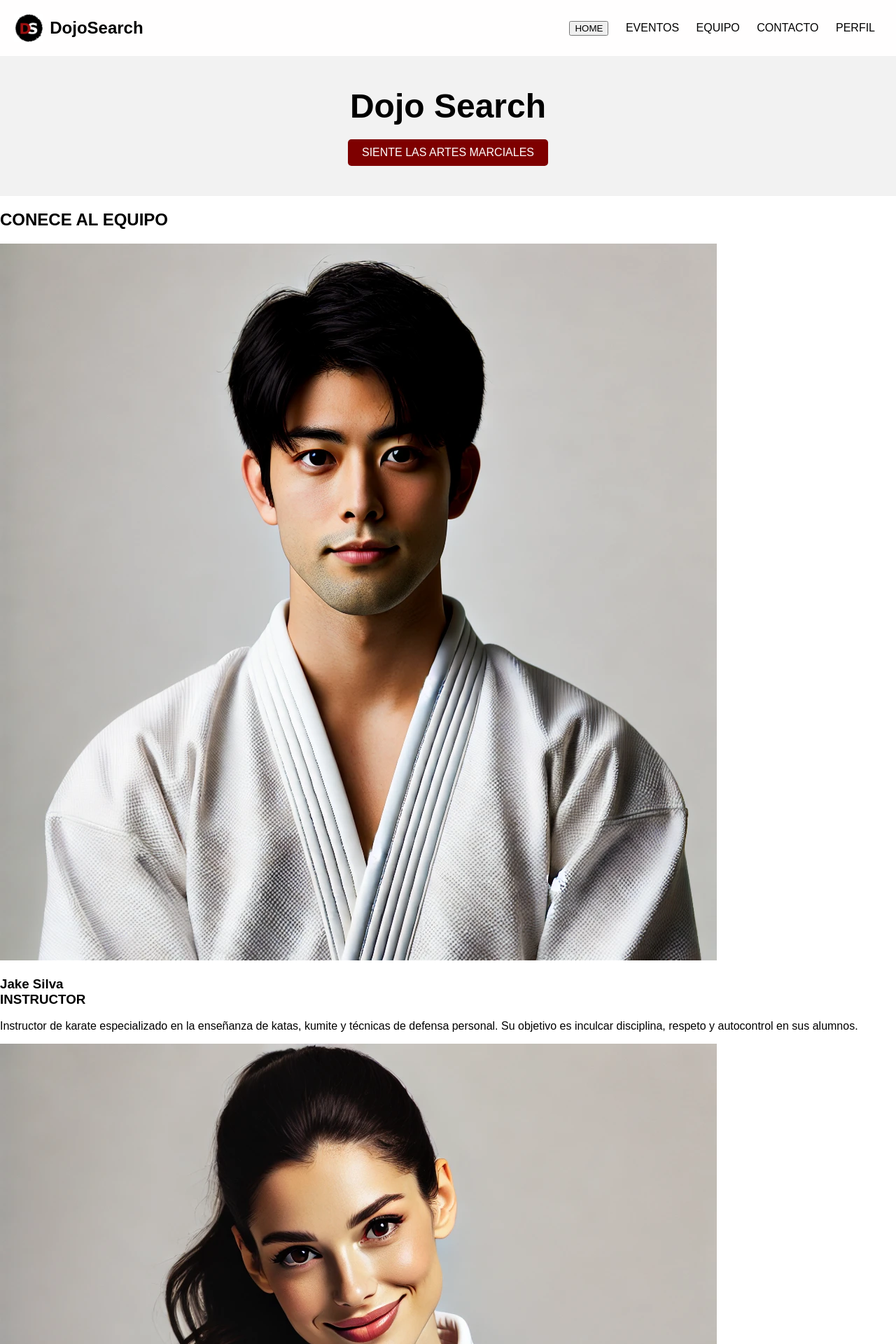
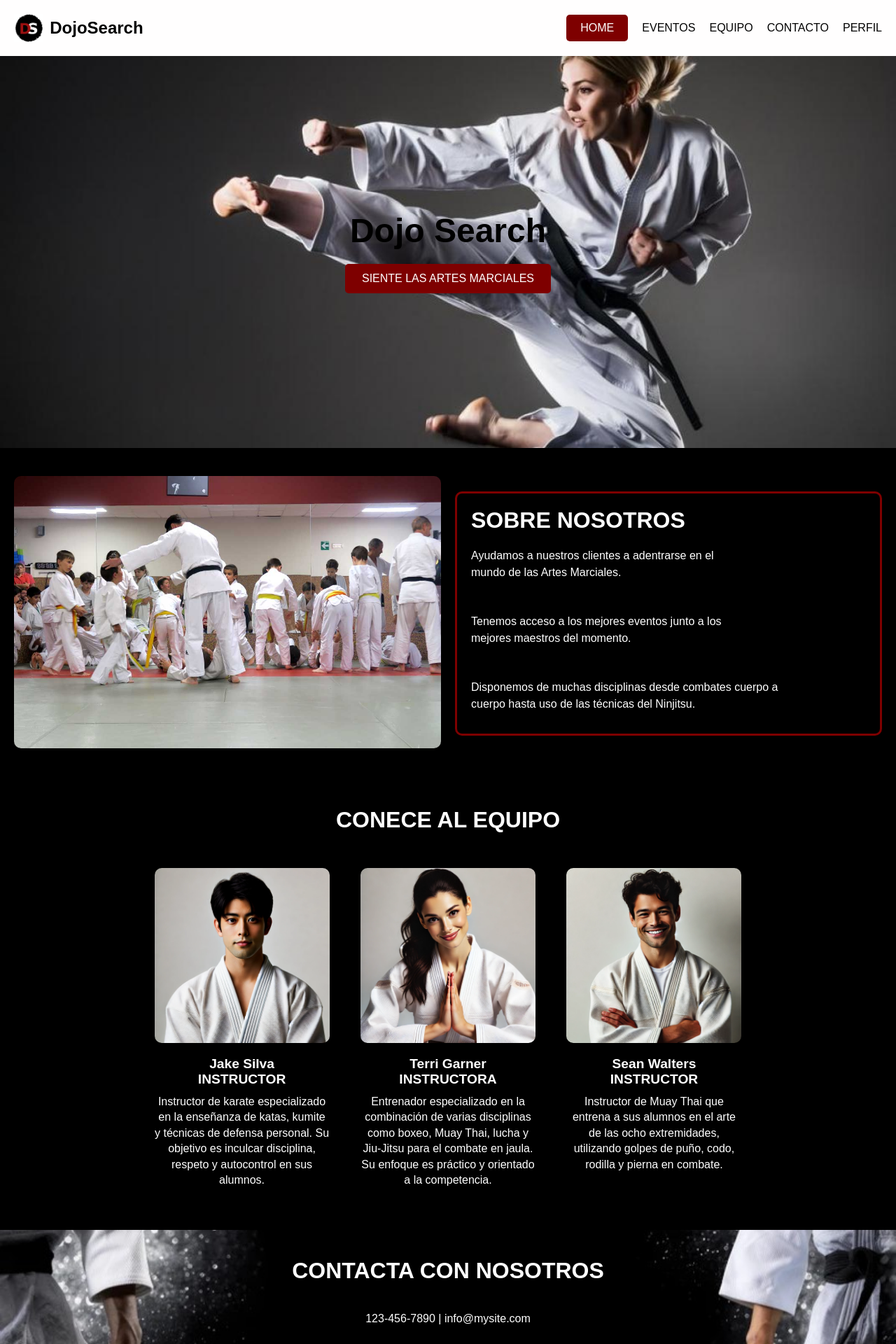
Before and after one commit to Alboraizquiher/PRPYECTO-TRANSVERSAL, a PHP site: page /html.html in a window 1280 px wide. Shown: the top 1920 px of the page at 70% size. Run offline with PHP 8.4, Linux system fonts and the light colour scheme.

Commit message:
toda la pagina home hecha

```diff
--- a/Home html/css.css
+++ b/Home html/css.css
@@ -1,18 +1,30 @@
-/* Estilos generales */
+/* ----------------------
+   RESETEO BÁSICO
+---------------------- */
+* {
+    margin: 0;
+    padding: 0;
+    box-sizing: border-box;
+}
+
+/* ----------------------
+   ESTILOS GENERALES
+---------------------- */
 body {
     font-family: Arial, sans-serif;
-    margin: 0;
-    padding: 0;
-    color: #000000;
+    color: #000;
 }
 
+/* ----------------------
+   HEADER
+---------------------- */
 header {
     display: flex;
     justify-content: space-between;
     align-items: center;
     padding: 20px;
     background-color: #fffefe;
-    color: rgb(0, 0, 0);
+    color: #000;
 }
 
 .logo-container {
@@ -21,114 +33,258 @@ header {
 }
 
 .logo {
-    height: 40px; /* Ajusta el tamaño del logo según sea necesario */
+    height: 40px; /* Ajusta el tamaño del logo si lo necesitas */
     margin-right: 10px;
 }
 
 header h2 {
     margin: 0;
-    font-size: 1.5em; /* Ajusta el tamaño del texto según sea necesario */
+    font-size: 1.5em;
 }
 
-header nav a {
-    color: black;
-    text-decoration: none;
-    margin: 0 10px;
-    padding: 10px 0;
-    position: relative;
+/* Menú de navegación */
+header nav {
+    display: flex;
+    align-items: center;
+    gap: 20px;
 }
 
-header nav a.active::after {
-    content: '';
-    position: absolute;
-    bottom: 0;
-    left: 50%;
-    transform: translateX(-50%);
-    width: 10px;
-    height: 10px;
-    background-color: #7e0000;
-    font-weight: bold;
+/* Botón rojo en la navegación (HOME) */
+.red-button {
+    background-color: #7e0000; /* Color rojo */
+    color: #fff;
+    border: none;
+    padding: 10px 20px;
+    cursor: pointer;
     border-radius: 5px;
+    font-size: 1em;
 }
 
-/* Hero section */
+.red-button:hover {
+    background-color: #5e0000;
+}
+
+/* Enlaces del menú */
+header nav a {
+    text-decoration: none;
+    color: #000;
+    font-weight: 500;
+}
+
+/* ----------------------
+   HERO SECTION
+---------------------- */
 .hero {
-    background-color: #f2f2f2; /* Fondo gris claro */
-    height: 200px;
+    background-image: url(foto-inicio.jpeg);
+    background-repeat: no-repeat;
+    background-position: center;
+    background-size: cover;
+    height: 70vh; /* Ajusta la altura */
     display: flex;
     justify-content: center;
     align-items: center;
-    color: rgb(0, 0, 0);
     text-align: center;
+    padding: 20px;
 }
 
 .hero h1 {
     font-size: 3em;
-    margin: 0;
+    margin-bottom: 20px;
 }
 
-/* Formulario de registro */
-.form-container {
-    display: flex;
-    justify-content: center;
-    align-items: center;
-    height: calc(100vh - 200px); /* Altura del viewport menos la altura del hero */
-    background-color: #ffffff;
+/* Botón dentro del hero */
+.hero .btn {
+    display: inline-block;
+    background-color: #7e0000;
+    color: #fff;
+    text-decoration: none;
+    padding: 12px 24px;
+    border-radius: 5px;
+    transition: background-color 0.3s ease;
 }
 
-form {
-    background-color: #ffffff;
+.hero .btn:hover {
+    background-color: #5e0000;
+}
+
+/* ----------------------
+   ABOUT SECTION
+---------------------- */
+.about {
+    display: flex;
+    flex-wrap: wrap; /* Para que en pantallas pequeñas se haga responsive */
+    align-items: center;
+    padding: 40px 20px;
+    gap: 20px;
+    background-color: black;
+    color: white;
+}
+
+/* Imagen y texto dentro de .about */
+.about .image,
+.about .text {
+    flex: 1 1 300px; /* Se adaptan al ancho disponible */
+}
+
+.about .image img {
+    width: 100%;
+    border-radius: 10px;
+    object-fit: cover;
+}
+
+/* Contenedor del texto "SOBRE NOSOTROS" con recuadro rojo */
+.about .text {
+    border: 3px solid #7e0000; /* Borde rojo */
     padding: 20px;
     border-radius: 10px;
-    box-shadow: 0 0 10px rgba(0, 0, 0, 0.1);
-    width: 300px;
+}
+
+.about .text h2 {
+    font-size: 2em;
+    margin-bottom: 20px;
+}
+
+.about .text p {
+    line-height: 1.5;
+    margin-bottom: 10px;
+}
+
+/* ----------------------
+   TEAM SECTION
+---------------------- */
+.team {
+    padding: 40px 20px;
+    text-align: center;
+    background-color: black;
+    color: white;
+}
+
+.team h2 {
+    font-size: 2em;
+    margin-bottom: 30px;
+}
+
+/* Contenedor de los miembros del equipo */
+.team-member {
+    display: inline-block;
+    width: 250px; /* Ajusta el ancho de la tarjeta */
+    margin: 20px;
+    vertical-align: top; /* Para que las tarjetas queden alineadas en la misma fila */
     text-align: center;
 }
 
-form h2 {
+.team-member img {
+    width: 100%;
+    border-radius: 10px;
+    object-fit: cover;
+}
+
+.team-member h3 {
+    font-size: 1.2em;
+    margin: 15px 0 10px;
+}
+
+.team-member p {
+    line-height: 1.4;
+}
+
+/* ----------------------
+   CONTACT SECTION
+---------------------- */
+.contact {
+    background-image: url(contactanos.jpg);
+    background-repeat: no-repeat;
+    background-position: center;
+    background-size: cover;
+    color: white;
+    padding: 40px 20px;
+    text-align: center;
+}
+
+.contact-text h2 {
+    font-size: 2em;
     margin-bottom: 20px;
 }
 
-form input[type="text"],
-form input[type="password"],
-form input[type="date"] {
-    width: 100%;
-    padding: 10px;
-    margin: 10px 0;
-    border: 1px solid #ccc;
-    border-radius: 5px;
+.contact-text p {
+    line-height: 1.5;
+    margin-bottom: 10px;
 }
 
-form label {
-    display: block;
-    margin: 10px 0;
+/* ----------------------
+   APP DOWNLOAD SECTION
+---------------------- */
+.app-download {
+    padding: 40px 20px;
+    text-align: center;
+    background-color:black;
+    color: white;
 }
 
-form button {
-    width: 100%;
-    padding: 10px;
-    background-color: #4CAF50;
-    color: white;
-    border: none;
-    border-radius: 5px;
-    cursor: pointer;
+.app-download h3 {
+    font-size: 1.8em;
+    margin-bottom: 20px;
 }
 
-form button:hover {
-    background-color: #45a049;
+.app-download p {
+    line-height: 1.5;
+    margin-bottom: 20px;
 }
 
-a.btn {
-    display: inline-block;
-    margin-top: 20px;
-    padding: 10px 20px;
+.app-download button {
     background-color: #7e0000;
+    color: #fff;
+    border: none;
+    padding: 12px 24px;
+    cursor: pointer;
+    border-radius: 5px;
+    font-size: 1em;
+}
+
+.app-download button:hover {
+    background-color: #5e0000;
+}
+
+/* ----------------------
+   DONDE ESTAMOS (MAPA)
+---------------------- */
+.donde-estamos {
+    background-color: black;
     color: white;
-    text-decoration: none;
-    border-radius: 5px;
+    text-align: center;
+    padding: 40px 20px;
+}
+
+.donde-estamos .container {
+    margin: 0 auto;
+    max-width: 800px;
+}
+
+.donde-estamos .barra {
+    margin-bottom: 20px;
+}
+
+.donde-estamos #map {
+    width: 100%;
+    height: 400px; /* Ajusta la altura del mapa */
+    border-radius: 10px;
+}
+
+/* ----------------------
+   FOOTER
+---------------------- */
+.footer {
+    background-color: #000;
+    color: #fff;
+    padding: 20px;
     text-align: center;
 }
 
-a.btn:hover {
-    background-color: #5e0000;
+.footer h3 {
+    margin-bottom: 10px;
+    font-size: 1.2em;
 }
+
+.footer p {
+    margin: 5px 0;
+}
--- a/Home html/html.html
+++ b/Home html/html.html
@@ -5,6 +5,8 @@
     <meta name="viewport" content="width=device-width, initial-scale=1.0">
     <title>DojoSearch</title>
     <link rel="stylesheet" href="css.css">
+    <link rel="stylesheet" href="https://unpkg.com/leaflet/dist/leaflet.css" />
+    <link rel="icon" type="image/png" href="logoDS.png">
 </head>
 <body>
     <header>
@@ -21,7 +23,6 @@
             <a href="../LOGIN/login.html">PERFIL</a> <!-- Ruta corregida -->
         </nav>
     </header>
-
     <section class="hero">
         <!--Parte inicial (imagen de fondo)-->
         <div>
@@ -29,7 +30,18 @@
             <a href="foto-inicio.jpeg" class="btn">SIENTE LAS ARTES MARCIALES</a>
         </div>
     </section>
-
+    <div class="about">
+        <div class="image">
+        <!--sobre nosotros (imagen al lado derecho -> aplicar flexbox)-->
+        <img src="sobre-nosotros.jpg" alt="foto-inicio">
+        </div>
+        <div class="text">
+            <h2>SOBRE NOSOTROS</h2>
+            <p>Ayudamos a nuestros clientes a adentrarse en el <br> mundo de las Artes Marciales.</p><br><br>
+            <p>Tenemos acceso a los mejores eventos junto a los <br>mejores maestros del momento.</p><br><br>
+            <p>Disponemos de muchas disciplinas desde combates cuerpo a <br>cuerpo hasta uso de las técnicas del Ninjitsu.</p>
+        </div>
+    </div>
     <div class="team">
         <!--conoce al equipo (en columnas cada uno del profesor (imagen -> nombre -> informacion))-->
         <h2>CONECE AL EQUIPO</h2>
@@ -72,7 +84,23 @@
     </div>
     <div class="donde-estamos">
         <!--donde etsamos (mapa de fondo)-->
-        <h3>¿DONDE ESTAMOS?</h3>
+        <div class="container">
+            <div class="barra">
+                <h3>¿DONDE ESTAMOS?</h3>
+            </div>
+            <div id="map"></div>
+        </div>
+        <script src="https://unpkg.com/leaflet/dist/leaflet.js"></script>
+        <script>
+            // mapa Barcelona
+            var map = L.map('map').setView([41.3874, 2.1686], 13);
+            L.tileLayer('https://{s}.tile.openstreetmap.org/{z}/{x}/{y}.png', {
+                attribution: '© OpenStreetMap contributors'
+            }).addTo(map);
+            L.marker([41.3874, 2.1686]).addTo(map)
+                .bindPopup('Barcelona, España')
+                .openPopup();
+        </script>
     </div>
     <div class="footer">
         <h3>MANTENTE INFORMADO</h3>
```
